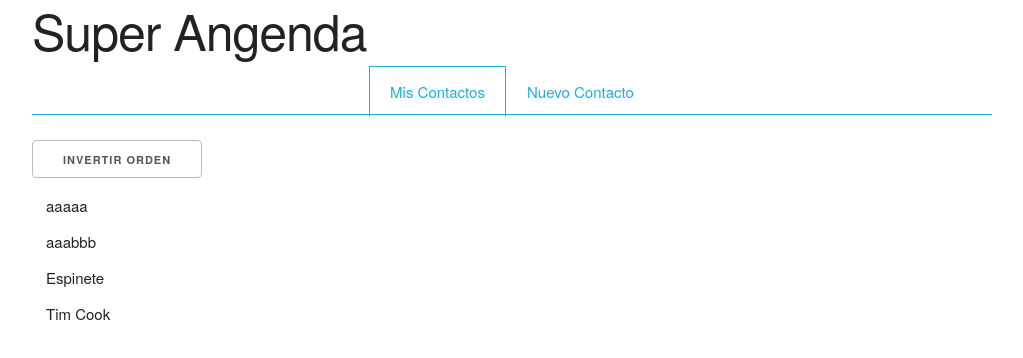
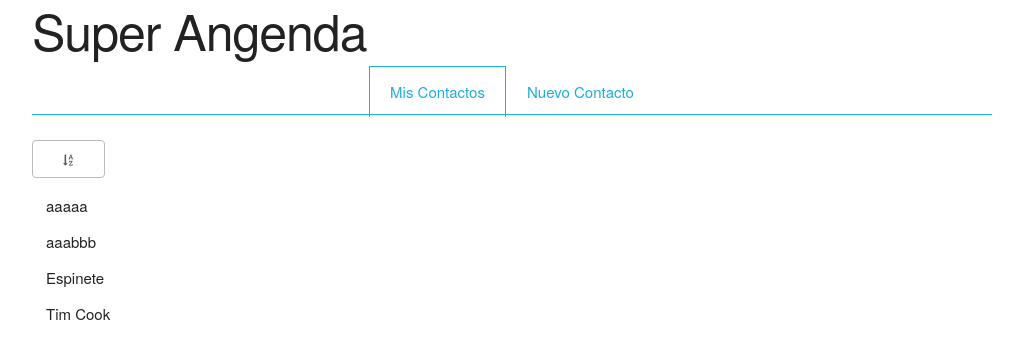
Before and after one commit to dalvarezdp/agenda-angular, an Angular app: page /mis-contactos in a window 1280 px wide. Shown: the top 358 px of the page, without its empty margins (128-1151 px from the left). Built offline with nearby package versions, Linux system fonts and the light colour scheme; data requests are answered from the project's data file.

Commit message:
Usamos binding para mostrar un icono u otro en la ordenación.

```diff
--- a/src/app/lista-contactos/lista-contactos.component.html
+++ b/src/app/lista-contactos/lista-contactos.component.html
@@ -1,4 +1,6 @@
-<button (click)="invertirOrden()">Invertir orden</button>
+<button (click)="invertirOrden()">
+  <i class="fa"  [class.fa-sort-alpha-asc]="_ordenacionAscendente" [class.fa-sort-alpha-desc]="!_ordenacionAscendente" aria-hidden="true"></i>
+</button>
 <ul class="u-full-width">
   <!--
      Usamos la directiva NgFor para iterar por una colección de items. Por cada iteración se replica
```
